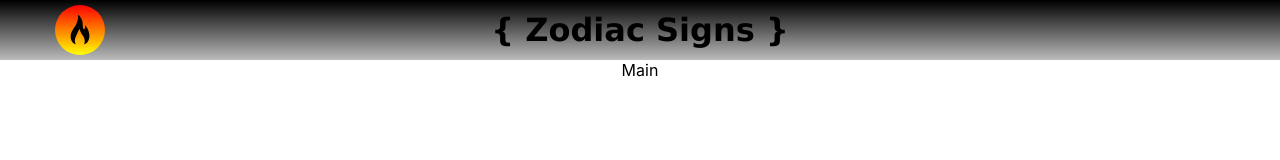
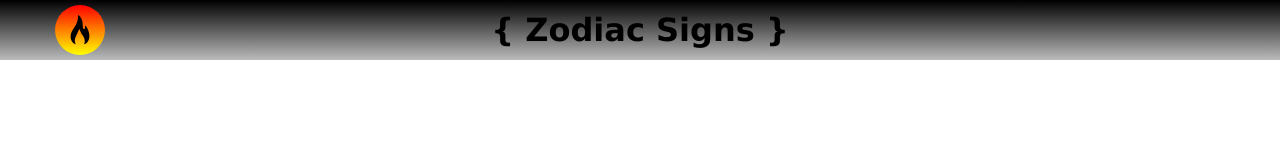
Before and after one commit to Aaron-Ibarra/zodiac-signs-react, a React (Create React App) app: page / in a window 1280 px wide. Shown: the top 160 px of the page. Built offline with nearby package versions, Linux system fonts and the light colour scheme.

Commit message:
Main component imports list of zodiac signs

```diff
--- a/src/components/Main/Main.js
+++ b/src/components/Main/Main.js
@@ -1,6 +1,7 @@
 import React from 'react';
 import './Main.css';
+import { zodiac } from '../../data.js';
 
 export default function Main() {
-  return <div>Main</div>;
+  return <></>;
 }
```
